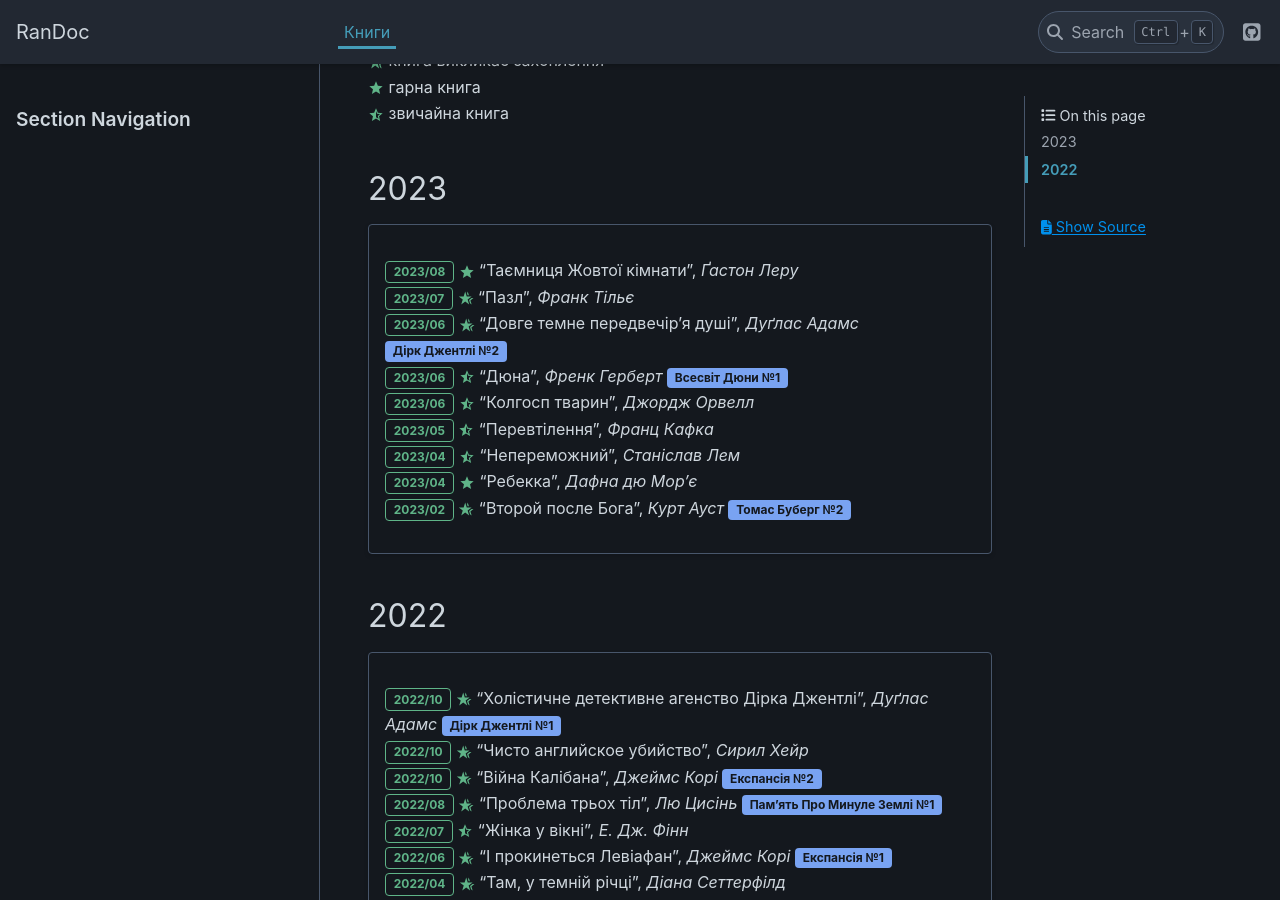
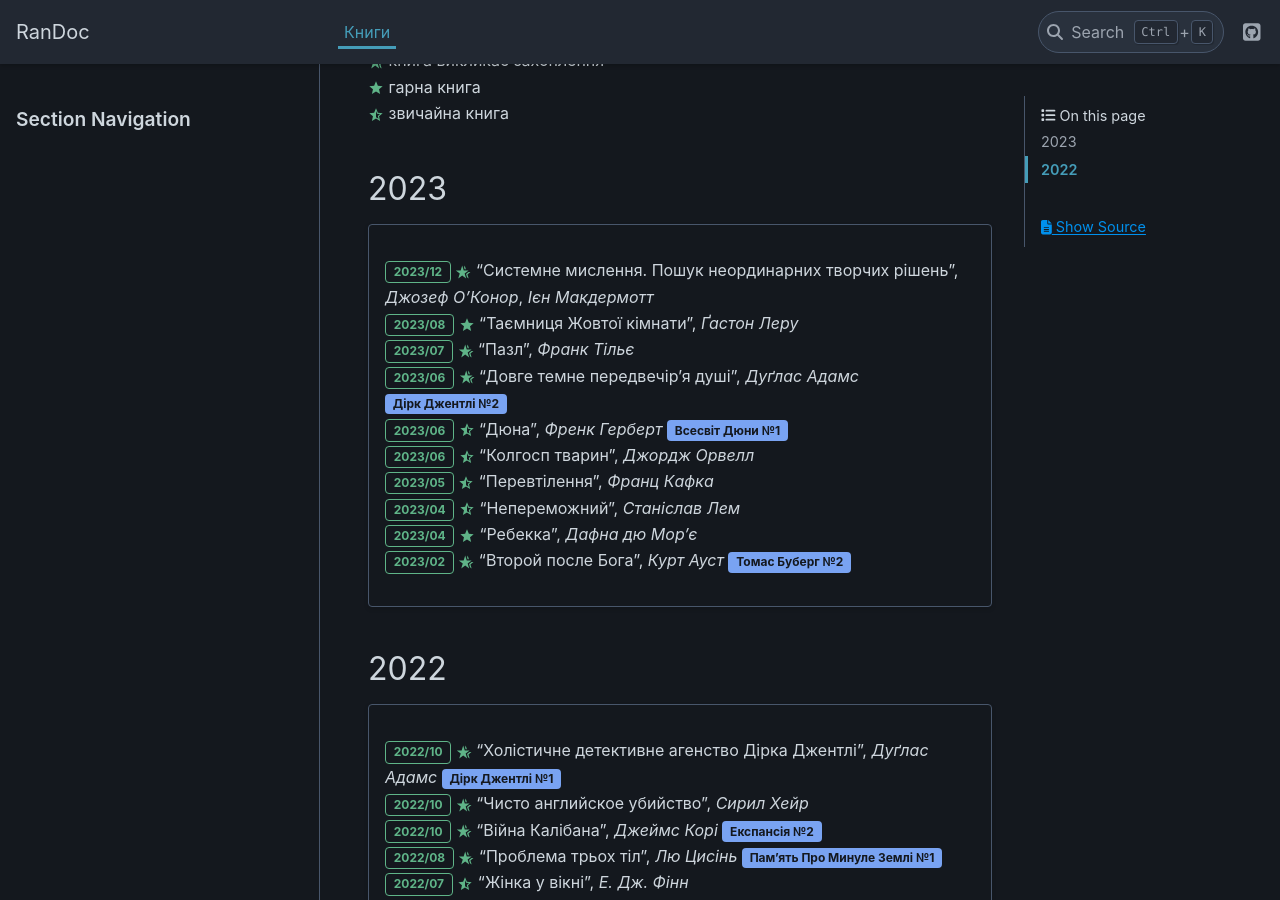
Before and after one commit to grembeter/randoc, a Sphinx documentation site: the page built from docs/source/books.rst, in a window 1280 px wide and 900 px high, scrolled down 434 px. Built offline with Sphinx 7.4.7 and the PyData theme 0.15.4, drawn with Linux system fonts in a browser that asks for light colours.

Commit message:
books: add 2023/12
Signed-off-by: grygorii tertychnyi <grembeter@outlook.com>

```diff
--- a/docs/source/books.rst
+++ b/docs/source/books.rst
@@ -27,6 +27,7 @@
 
 .. card::
 
+   | :bdg-success-line:`2023/12` |+| "Системне мислення. Пошук неординарних творчих рішень", *Джозеф О'Конор*, *Ієн Макдермотт*
    | :bdg-success-line:`2023/08` |/| "Таємниця Жовтої кімнати", *Ґастон Леру*
    | :bdg-success-line:`2023/07` |+| "Пазл", *Франк Тільє*
    | :bdg-success-line:`2023/06` |+| "Довге темне передвечір’я душі", *Дуґлас Адамс* :bdg-info:`Дірк Джентлі №2`
```
